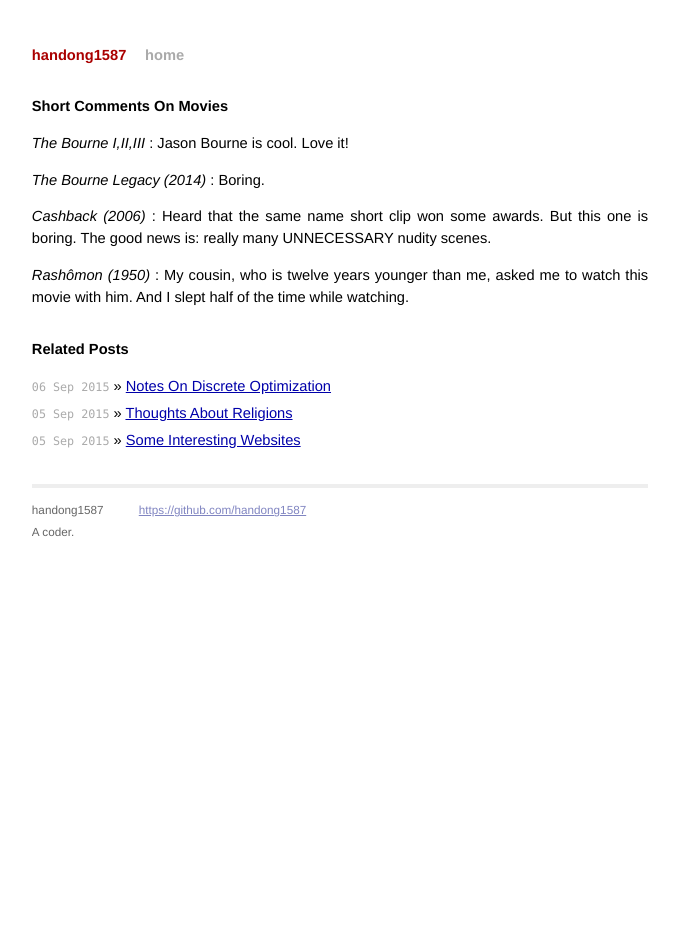
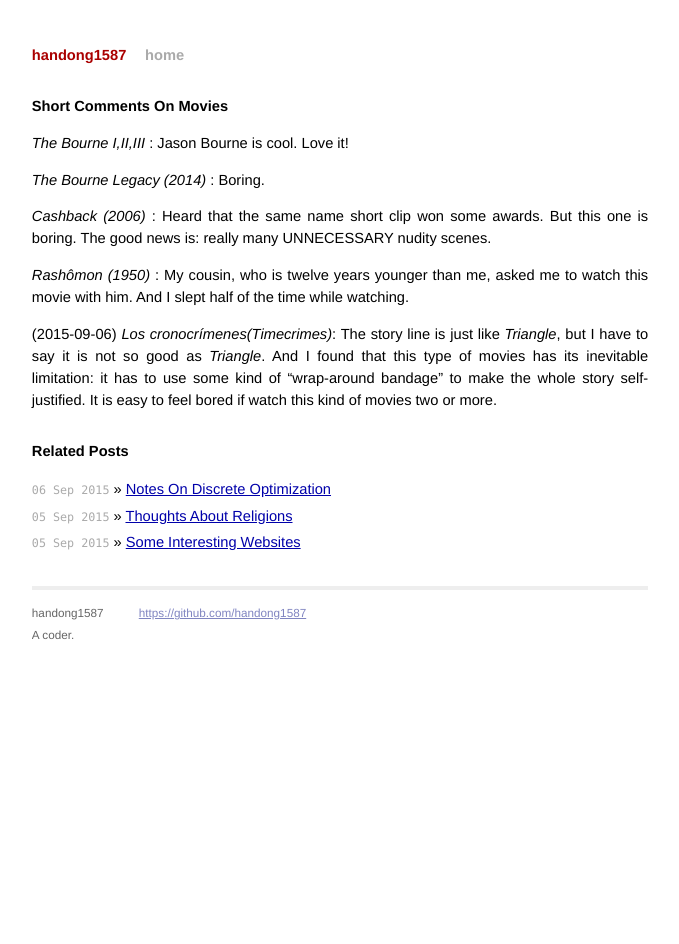
Before and after one commit to handong1587/handong1587.github.io, a Jekyll site: the page built from _posts/leisure/2015-08-29-short-comments-on-movies.md, in a window 1280 px wide. Shown: the whole page, without its empty margins (300-979 px from the left). Built offline with Jekyll 4.4.1, drawn with Linux system fonts in a browser that asks for light colours; Markdown is read by kramdown in place of the engine named in the settings; comment, search, counter and statistics services are not loaded.

Commit message:
update md

```diff
--- a/_posts/leisure/2015-08-29-short-comments-on-movies.md
+++ b/_posts/leisure/2015-08-29-short-comments-on-movies.md
@@ -15,3 +15,5 @@ title: Short Comments On Movies
 The good news is: really many UNNECESSARY nudity scenes.
 
 *Rashômon (1950)* : My cousin, who is twelve years younger than me, asked me to watch this movie with him. And I slept half of the time while watching.
+
+(2015-09-06) *Los cronocrímenes(Timecrimes)*: The story line is just like *Triangle*, but I have to say it is not so good as *Triangle*. And I found that this type of movies has its inevitable limitation: it has to use some kind of "wrap-around bandage" to make the whole story self-justified. It is easy to feel bored if watch this kind of movies two or more.
```
